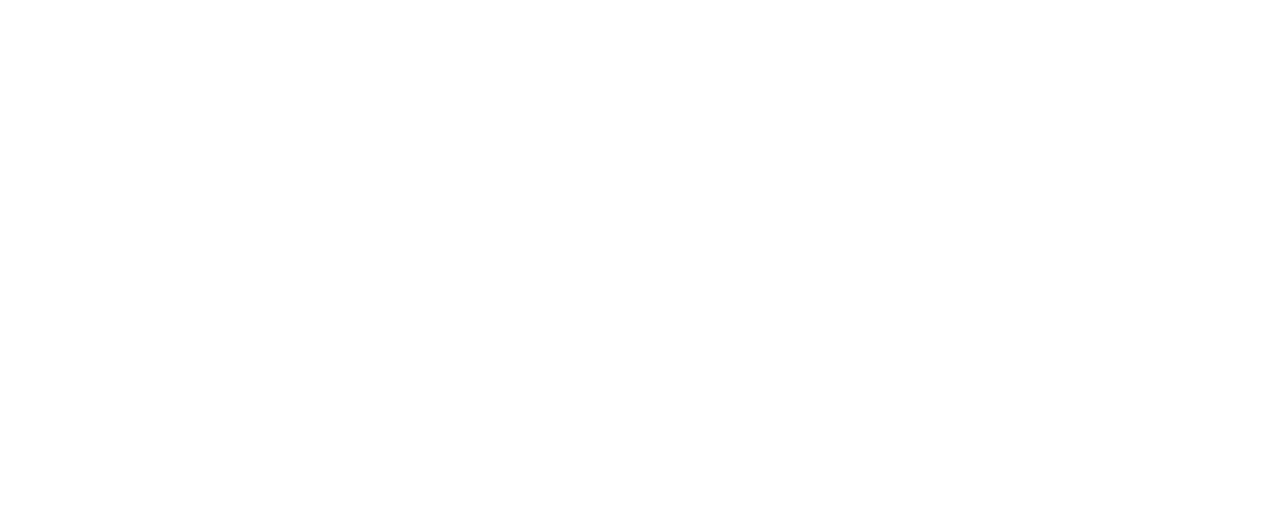
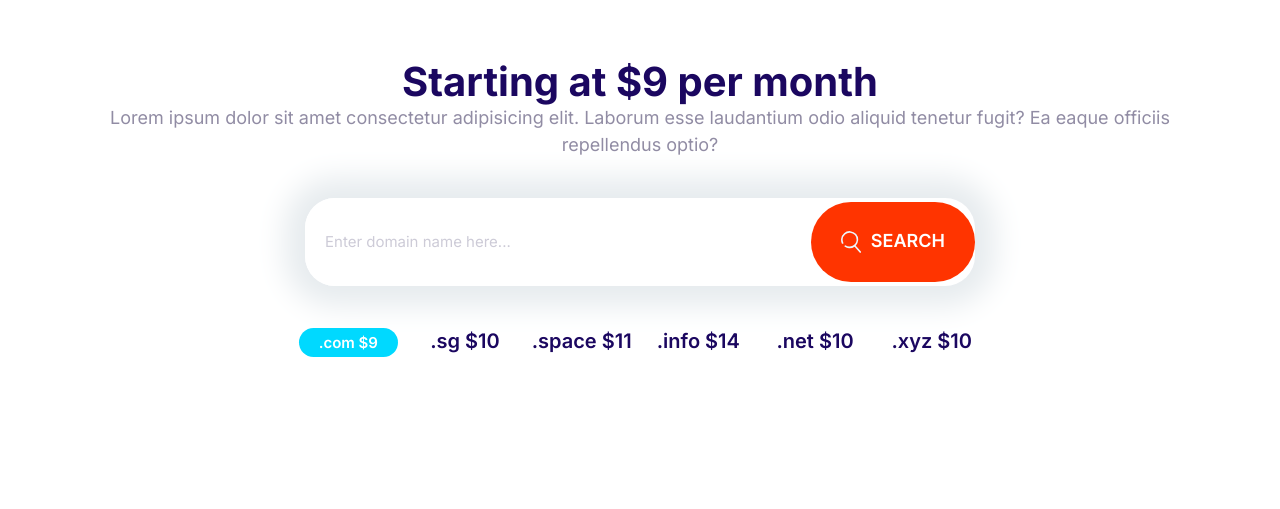
Before and after one commit to Gohn969/Practice-website, a plain HTML site: page index.html in a window 1280 px wide. Drawn offline with Linux system fonts and the light colour scheme.

Commit message:
Building block domain section.

```diff
--- a/css/styles.css
+++ b/css/styles.css
@@ -288,7 +288,7 @@
 .input-group .input {
   border: 0;
   flex-grow: 1;
-  padding: 1.5rem 1rem;
+  padding: 1.5rem 2rem;
 }
 
 .input-group button {
@@ -699,3 +699,35 @@
     align-self: center;
   }
 }
+
+/* domain block section */
+
+.btn .icon {
+  width: 20px;
+  vertical-align: middle;
+  margin-right: 0.5rem;
+}
+
+.block-domain .input-group {
+  box-shadow: 0 0 30px 20px #e6ebee;
+  border: 0;
+  margin: 4rem auto;
+  max-width: 670px;
+}
+
+.block-domain__prices {
+  display: grid;
+  grid-template-columns: repeat(3, 1fr);
+  grid-template-rows: repeat(2, 6rem);
+  font-size: 2rem;
+  font-weight: 600;
+  justify-items: center;
+  max-width: 700px;
+  margin: 0 auto;
+}
+
+@media screen and (min-width: 768px) {
+  .block-domain__prices {
+    grid-template-columns: repeat(auto-fit, minmax(100px, 1fr));
+  }
+}
--- a/index.html
+++ b/index.html
@@ -15,6 +15,37 @@
     <link rel="stylesheet" href="css/styles.css" />
   </head>
   <body>
+    <section class="block container block-domain">
+      <header class="block__header">
+        <h2 class="block__heading">Starting at $9 per month</h2>
+        <p>
+          Lorem ipsum dolor sit amet consectetur adipisicing elit. Laborum esse
+          laudantium odio aliquid tenetur fugit? Ea eaque officiis repellendus
+          optio?
+        </p>
+      </header>
+      <div class="input-group">
+        <input
+          type="text"
+          class="input"
+          placeholder="Enter domain name here..."
+        />
+        <button class="btn btn--accent">
+          <svg class="icon icon--white">
+            <use xlink:href="images/sprite.svg#search"></use>
+          </svg>
+          Search
+        </button>
+      </div>
+      <ul class="list block-domain__prices">
+        <li><span class="badge badge--secondary">.com $9</span></li>
+        <li>.sg $10</li>
+        <li>.space $11</li>
+        <li>.info $14</li>
+        <li>.net $10</li>
+        <li>.xyz $10</li>
+      </ul>
+    </section>
     <script src="./js/app.js"></script>
   </body>
 </html>
```
Also changed, not shown: components/block-domain.html (added, +27 -0 lines).
